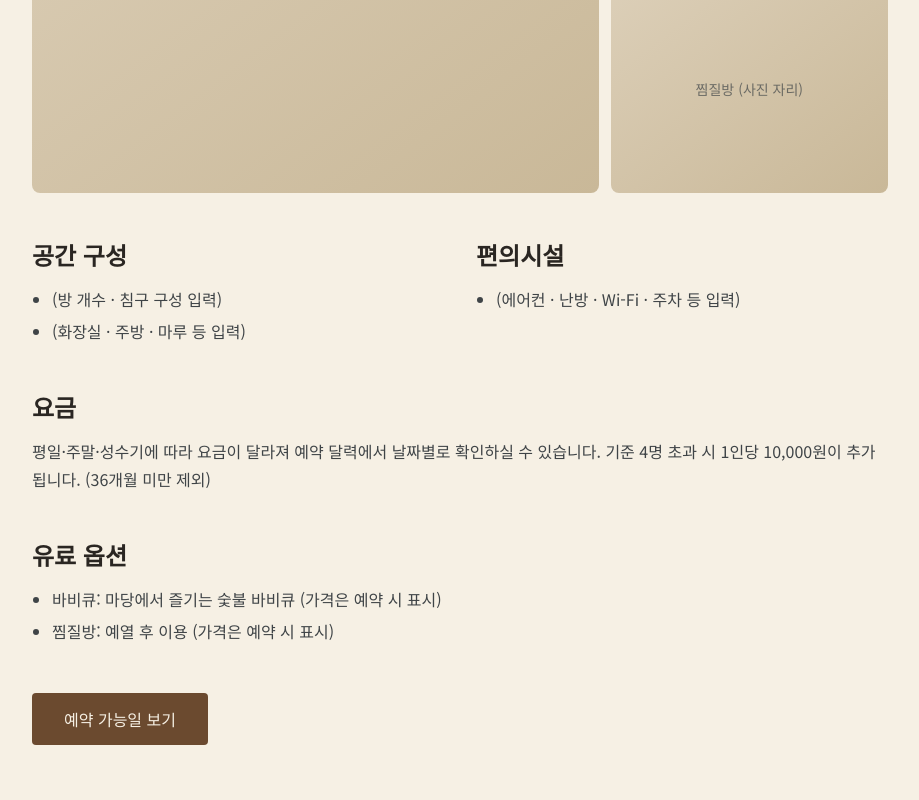
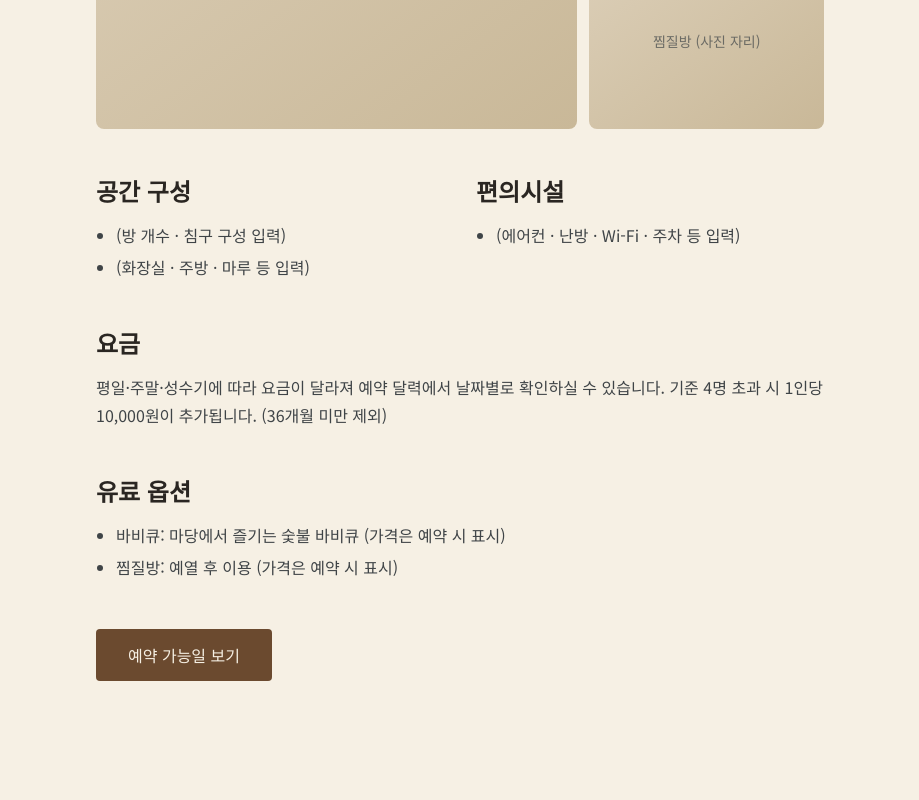
Before and after one commit to minheee0/pension, a Next.js app: page /stay in a window 1280 px wide. Shown: the part 500-1300 px from the top of the page, without its empty margins (180-1099 px from the left). Built offline with nearby package versions, Linux system fonts and the light colour scheme.

Commit message:
하위 페이지 공통 레이아웃으로 스타일 통일

```diff
--- a/src/app/about/page.tsx
+++ b/src/app/about/page.tsx
@@ -1,5 +1,6 @@
 import type { Metadata } from "next";
 import Photo from "@/components/Photo";
+import { PageShell, Section } from "@/components/PageLayout";
 import { isPlaceholder } from "@/lib/legal";
 import { SITE } from "@/lib/site";
 
@@ -11,20 +12,17 @@ const hasPhone = !isPlaceholder(SITE.phone);
 
 export default function About() {
   return (
-    <div className="mx-auto max-w-3xl px-5 py-16">
-      <h1 className="font-serif text-4xl font-bold text-wood">{SITE.name} 이야기</h1>
+    <PageShell title={`${SITE.name} 이야기`} lead={SITE.tagline}>
       <Photo label="한옥 전경" className="mt-8 aspect-video" />
 
-      <section className="mt-12 space-y-3">
-        <h2 className="font-serif text-2xl font-bold">이름에 담은 마음</h2>
+      <Section title="이름에 담은 마음">
         <p>
           ‘만복(萬福)’은 온갖 복을 뜻합니다. 이곳에 머무는 하루가 누군가에게는 오랜만의 가족 모임이고,
           누군가에게는 바쁜 일상 속 쉼표일 거라 생각했습니다. 그 하루에 복이 가득하길 바라는 마음으로 이름을 지었습니다.
         </p>
-      </section>
+      </Section>
 
-      <section className="mt-12 space-y-3">
-        <h2 className="font-serif text-2xl font-bold">이런 분들께 추천해요</h2>
+      <Section title="이런 분들께 추천해요">
         <ul className="grid gap-3 sm:grid-cols-2">
           {[
             ["가족 모임", "부모님, 아이들과 함께 오랜만에 한자리에"],
@@ -33,21 +31,20 @@ export default function About() {
             ["특별한 날", "생일, 기념일을 한옥에서 오붓하게"],
           ].map(([t, d]) => (
             <li key={t} className="rounded-lg border border-line bg-white/60 p-4">
-              <p className="font-serif font-bold">{t}</p>
-              <p className="mt-1 text-sm text-giwa">{d}</p>
+              <p className="font-serif font-bold text-ink">{t}</p>
+              <p className="mt-1 text-sm">{d}</p>
             </li>
           ))}
         </ul>
-      </section>
+      </Section>
 
       {hasAddress && (
-        <section className="mt-12 space-y-1">
-          <h2 className="font-serif text-2xl font-bold">오시는 길</h2>
-          <p>{SITE.address}</p>
-          {hasPhone && <p className="text-giwa">{SITE.phone}</p>}
-          <Photo label="지도" className="mt-3 aspect-video" />
-        </section>
+        <Section title="오시는 길">
+          <p className="text-ink">{SITE.address}</p>
+          {hasPhone && <p>{SITE.phone}</p>}
+          <Photo label="지도" className="aspect-video" />
+        </Section>
       )}
-    </div>
+    </PageShell>
   );
 }
--- a/src/app/lookup/page.tsx
+++ b/src/app/lookup/page.tsx
@@ -1,14 +1,13 @@
 import type { Metadata } from "next";
 import LookupClient from "@/components/lookup/LookupClient";
+import { PageShell } from "@/components/PageLayout";
 
 export const metadata: Metadata = { title: "예약 조회·취소", robots: { index: false } };
 
 export default function LookupPage() {
   return (
-    <div className="mx-auto max-w-3xl px-5 py-16">
-      <h1 className="font-serif text-4xl font-bold text-wood">예약 조회 · 취소</h1>
-      <p className="mt-2 text-giwa">예약 완료 시 안내된 예약번호와 예약자 휴대폰 번호로 확인할 수 있습니다.</p>
+    <PageShell title="예약 조회 · 취소" lead="예약 완료 시 안내된 예약번호와 예약자 휴대폰 번호로 확인할 수 있습니다.">
       <LookupClient />
-    </div>
+    </PageShell>
   );
 }
--- a/src/app/reserve/page.tsx
+++ b/src/app/reserve/page.tsx
@@ -1,4 +1,5 @@
 import type { Metadata } from "next";
+import { PageShell } from "@/components/PageLayout";
 import ReserveFlow from "@/components/reserve/ReserveFlow";
 
 export const metadata: Metadata = { title: "예약" };
@@ -11,14 +12,12 @@ export default async function ReservePage({
   const sp = await searchParams;
   const one = (k: string) => (typeof sp[k] === "string" ? (sp[k] as string) : undefined);
   return (
-    <div className="mx-auto max-w-5xl px-5 py-12">
-      <h1 className="font-serif text-4xl font-bold text-wood">예약</h1>
-      <p className="mt-2 text-giwa">날짜를 고르면 요금이 바로 계산됩니다. 결제 전까지는 예약이 확정되지 않습니다.</p>
+    <PageShell wide title="예약" lead="날짜를 고르면 요금이 바로 계산됩니다. 결제 전까지는 예약이 확정되지 않습니다.">
       <ReserveFlow
         initialCheckIn={one("checkIn")}
         initialCheckOut={one("checkOut")}
         initialGuests={Number(one("guests")) || undefined}
       />
-    </div>
+    </PageShell>
   );
 }
--- a/src/app/reviews/page.tsx
+++ b/src/app/reviews/page.tsx
@@ -3,6 +3,7 @@ import Link from "next/link";
 import { pool } from "@/server/db";
 import { currentAdmin } from "@/server/admin/session";
 import { listPublicReviews, reviewSummary } from "@/server/reviews/service";
+import { PageShell } from "@/components/PageLayout";
 import ReviewList from "@/components/reviews/ReviewList";
 import ReviewSummaryCard from "@/components/reviews/ReviewSummary";
 
@@ -19,10 +20,7 @@ export default async function ReviewsPage({ searchParams }: { searchParams: Prom
   const pages = Math.ceil(summary.count / PAGE);
 
   return (
-    <div className="mx-auto max-w-3xl px-5 py-16">
-      <h1 className="font-serif text-4xl font-bold text-wood">후기</h1>
-      <p className="mt-2 text-giwa">실제로 머무신 분들만 남길 수 있는 후기입니다. 예약 조회 화면에서 이용 후 작성할 수 있어요.</p>
-
+    <PageShell title="후기" lead="실제로 머무신 분들만 남길 수 있는 후기입니다. 예약 조회 화면에서 이용 후 작성할 수 있어요.">
       <div className="mt-8 space-y-6">
         <ReviewSummaryCard s={summary} />
         {reviews.length === 0 ? <p className="text-giwa">아직 등록된 후기가 없습니다.</p> : <ReviewList reviews={reviews} isAdmin={!!admin} />}
@@ -35,6 +33,6 @@ export default async function ReviewsPage({ searchParams }: { searchParams: Prom
           {page + 1 < pages && <Link className="underline" href={`/reviews?page=${page + 1}`}>다음 →</Link>}
         </nav>
       )}
-    </div>
+    </PageShell>
   );
 }
--- a/src/app/stay/page.tsx
+++ b/src/app/stay/page.tsx
@@ -1,55 +1,44 @@
 import type { Metadata } from "next";
 import Link from "next/link";
 import Photo from "@/components/Photo";
+import { Bullets, PageShell, Section } from "@/components/PageLayout";
 import { SITE } from "@/lib/site";
 
 export const metadata: Metadata = { title: "독채 안내" };
 
 export default function Stay() {
   return (
-    <div className="mx-auto max-w-4xl px-5 py-16">
-      <h1 className="font-serif text-4xl font-bold text-wood">독채 안내</h1>
-      <p className="mt-2 text-giwa">기준 {SITE.baseGuests}명 · 최대 {SITE.maxGuests}명 · 한 팀 전용</p>
-
+    <PageShell title="독채 안내" lead={`기준 ${SITE.baseGuests}명 · 최대 ${SITE.maxGuests}명 · 한 팀 전용`}>
       <div className="mt-8 grid gap-3 md:grid-cols-3">
         <Photo label="안채" className="aspect-[4/3] md:col-span-2 md:row-span-2 md:aspect-auto" />
         <Photo label="마당" className="aspect-[4/3]" />
         <Photo label="찜질방" className="aspect-[4/3]" />
       </div>
 
-      <section className="mt-12 grid gap-8 md:grid-cols-2">
-        <div>
-          <h2 className="font-serif text-2xl font-bold">공간 구성</h2>
-          <ul className="mt-3 list-disc space-y-1 pl-5 text-giwa">
-            <li>(방 개수 · 침구 구성 입력)</li>
-            <li>(화장실 · 주방 · 마루 등 입력)</li>
-          </ul>
-        </div>
-        <div>
-          <h2 className="font-serif text-2xl font-bold">편의시설</h2>
-          <ul className="mt-3 list-disc space-y-1 pl-5 text-giwa">
-            <li>(에어컨 · 난방 · Wi-Fi · 주차 등 입력)</li>
-          </ul>
-        </div>
-      </section>
+      <div className="grid gap-x-8 md:grid-cols-2">
+        <Section title="공간 구성">
+          <Bullets items={["(방 개수 · 침구 구성 입력)", "(화장실 · 주방 · 마루 등 입력)"]} />
+        </Section>
+        <Section title="편의시설">
+          <Bullets items={["(에어컨 · 난방 · Wi-Fi · 주차 등 입력)"]} />
+        </Section>
+      </div>
 
-      <section className="mt-12">
-        <h2 className="font-serif text-2xl font-bold">요금</h2>
-        <p className="mt-3 text-giwa">
+      <Section title="요금">
+        <p>
           평일·주말·성수기에 따라 요금이 달라져 예약 달력에서 날짜별로 확인하실 수 있습니다.
           기준 {SITE.baseGuests}명 초과 시 1인당 {SITE.extraPersonFee.toLocaleString()}원이 추가됩니다. (36개월 미만 제외)
         </p>
-      </section>
+      </Section>
 
-      <section className="mt-12">
-        <h2 className="font-serif text-2xl font-bold">유료 옵션</h2>
-        <ul className="mt-3 list-disc space-y-1 pl-5 text-giwa">
-          <li>바비큐: 마당에서 즐기는 숯불 바비큐 (가격은 예약 시 표시)</li>
-          <li>찜질방: 예열 후 이용 (가격은 예약 시 표시)</li>
-        </ul>
-      </section>
+      <Section title="유료 옵션">
+        <Bullets items={[
+          "바비큐: 마당에서 즐기는 숯불 바비큐 (가격은 예약 시 표시)",
+          "찜질방: 예열 후 이용 (가격은 예약 시 표시)",
+        ]} />
+      </Section>
 
       <Link href="/reserve" className="mt-12 inline-block rounded bg-wood px-8 py-3 text-hanji hover:bg-giwa">예약 가능일 보기</Link>
-    </div>
+    </PageShell>
   );
 }
--- /dev/null
+++ b/src/components/PageLayout.tsx
@@ -0,0 +1,37 @@
+import type { ReactNode } from "react";
+
+/**
+ * 손님용 하위 페이지(소개·독채 안내·이용안내·후기·예약 조회·예약)의 공통 틀.
+ * 폭·여백·제목·섹션 간격을 한곳에서 정해 페이지마다 모양이 달라지지 않게 한다.
+ *  - 기본 폭 max-w-3xl, 두 단 화면(예약)만 wide 로 max-w-5xl
+ */
+export function PageShell({ title, lead, wide = false, children }: {
+  title: string; lead?: ReactNode; wide?: boolean; children: ReactNode;
+}) {
+  return (
+    <div className={`mx-auto ${wide ? "max-w-5xl" : "max-w-3xl"} px-5 py-16`}>
+      <h1 className="font-serif text-4xl font-bold text-wood">{title}</h1>
+      {lead && <p className="mt-2 text-giwa">{lead}</p>}
+      {children}
+    </div>
+  );
+}
+
+/** 제목(h2) + 본문. 본문은 기본 글자색(text-giwa)과 문단 간격을 갖는다 */
+export function Section({ title, children }: { title: string; children: ReactNode }) {
+  return (
+    <section className="mt-12">
+      <h2 className="font-serif text-2xl font-bold">{title}</h2>
+      <div className="mt-3 space-y-3 text-giwa">{children}</div>
+    </section>
+  );
+}
+
+/** 섹션 안 글머리표 목록 */
+export function Bullets({ items }: { items: ReactNode[] }) {
+  return (
+    <ul className="list-disc space-y-1 pl-5">
+      {items.map((it, i) => <li key={i}>{it}</li>)}
+    </ul>
+  );
+}
```
Also changed, not shown: src/app/guide/page.tsx (+17 -26 lines).
